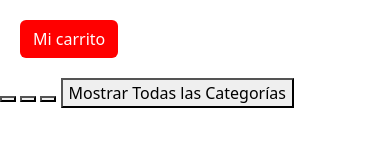
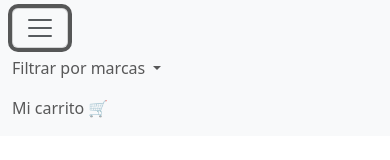
Before and after one commit to martynezagustin/tienda-cars, a website: page index.html in a window 390 px wide. Both pictures are taken after a click on the button "Toggle navigation". Drawn offline with nearby package versions, Linux system fonts and the light colour scheme; some packages are replaced by stand-ins of ours; a script that the page names is missing.

Commit message:
3 files modified

```diff
--- a/index.html
+++ b/index.html
@@ -17,6 +17,12 @@
       rel="stylesheet"
       href="https://cdn.jsdelivr.net/npm/sweetalert2@11.7.5/dist/sweetalert2.min.css"
     />
+    <link rel="preconnect" href="https://fonts.googleapis.com" />
+    <link rel="preconnect" href="https://fonts.gstatic.com" crossorigin />
+    <link
+      href="https://fonts.googleapis.com/css2?family=Jost:wght@500&display=swap"
+      rel="stylesheet"
+    />
   </head>
   <script
     src="https://cdn.jsdelivr.net/npm/bootstrap@5.3.0/dist/js/bootstrap.bundle.min.js"
@@ -32,22 +38,7 @@
 
   <!-- OFF CANVAS -->
   <header class="header">
-    <a
-      class="btn btn-carrito"
-      style="background-color: red; margin: 20px; color: white"
-      data-bs-toggle="offcanvas"
-      href="#offcanvasExample"
-      role="button"
-      aria-controls="offcanvasExample"
-    >
-      Mi carrito
-    </a>
-    <div class="container-button-filter">
-      <button class="button-filter"></button>
-      <button class="button-filter"></button>
-      <button class="button-filter"></button>
-      <button id="btn-generar-todas">Mostrar Todas las Categorías</button>
-    </div>
+    <!-- inicio del container carrito -->
     <div
       class="offcanvas offcanvas-start"
       tabindex="-1"
@@ -72,6 +63,58 @@
         </button>
       </div>
     </div>
+
+    <nav class="navbar navbar-expand-lg bg-body-tertiary">
+      <div class="container-fluid">
+        <button
+          class="navbar-toggler"
+          type="button"
+          data-bs-toggle="collapse"
+          data-bs-target="#navbarNavDropdown"
+          aria-controls="navbarNavDropdown"
+          aria-expanded="false"
+          aria-label="Toggle navigation"
+        >
+          <span class="navbar-toggler-icon"></span>
+        </button>
+        <div class="collapse navbar-collapse" id="navbarNavDropdown">
+          <ul class="navbar-nav">
+            <li class="nav-item dropdown">
+              <a
+                class="nav-link dropdown-toggle"
+                href="#"
+                role="button"
+                data-bs-toggle="dropdown"
+                aria-expanded="false"
+              >
+                Filtrar por marcas
+              </a>
+              <ul class="dropdown-menu">
+                <li><a class="dropdown-item button-filter" href="#"></a></li>
+                <li><a class="dropdown-item button-filter" href="#"></a></li>
+                <li><a class="dropdown-item button-filter" href="#"></a></li>
+                <li>
+                  <a class="dropdown-item" href="#" id="btn-generar-todas"
+                    >Mostrar todas las categorías</a
+                  >
+                </li>
+              </ul>
+            </li>
+            <li class="nav-item">
+              <a
+                class="nav-link"
+                data-bs-toggle="offcanvas"
+                href="#offcanvasExample"
+                role="button"
+                aria-controls="offcanvasExample"
+              >
+                Mi carrito 🛒
+              </a>
+            </li>
+          </ul>
+        </div>
+      </div>
+    </nav>
   </header>
   <div id="pagina-inicial" class="pagina-inicial"></div>
 </div>
--- a/style.css
+++ b/style.css
@@ -1,15 +1,20 @@
-body {
-  font-family: 'Outfit', sans-serif;
+* {
+  font-family: 'Jost', sans-serif;
 }
+
 .container-button-filter {
   display: flex;
   flex-wrap: wrap;
 }
 .header {
-  background-color: rgb(40, 40, 40);
-  display: flex;
-  align-items: center;
   margin-bottom: 1rem;
+}
+.navbar {
+  background-color: rgb(51, 51, 51) !important;
+  box-shadow: 0px 0px 10px 1px;
+}
+.nav-link {
+  color: white !important;
 }
 .pagina-inicial {
   display: grid;
@@ -57,10 +62,16 @@ body {
 }
 .button-filter,
 #btn-generar-todas {
-  padding: 0.6rem;
-  margin: 0.4rem;
   border-radius: 5px;
   border: none;
+}
+.button-filter:hover,
+#btn-generar-todas:hover {
+  transform: scale(1.01, 1.01);
+  transition: 0.2s all;
+  background-color: rgb(255, 66, 66);
+  color: white;
+  filter: blur(0.2px);
 }
 .button-filter:active,
 #btn-generar-todas:active {
```
Also changed, not shown: index.js (+10 -0 lines).
